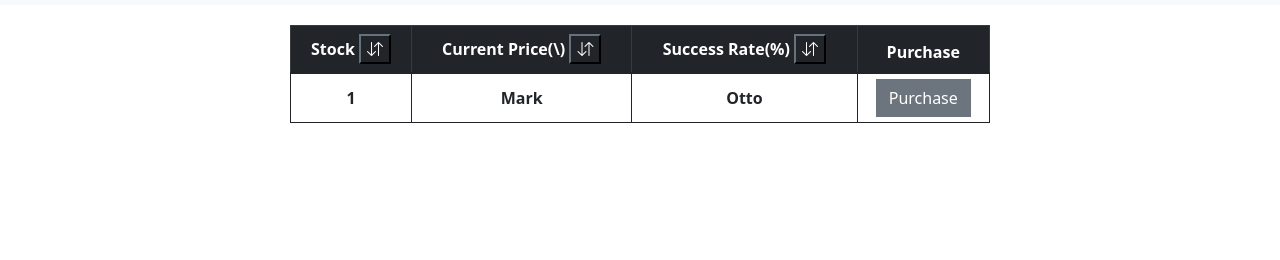
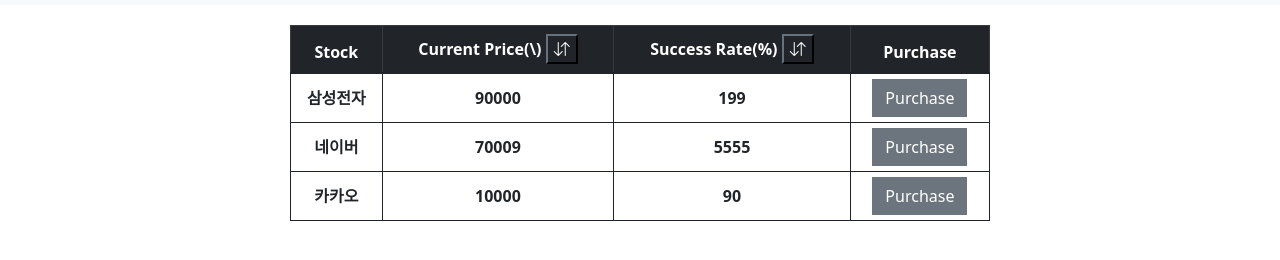
Before and after one commit to LeeBohyun/OSS_team19_project, a plain HTML site: page cart.html in a window 1280 px wide. Shown: the part 56-316 px from the top of the page. Drawn offline with nearby package versions, Linux system fonts and the light colour scheme.

Commit message:
Add js functions to cart.html
Add sortTable function, addStock function

```diff
--- a/cart.html
+++ b/cart.html
@@ -64,19 +64,16 @@
                   <tr class="table-dark">
                     <th>
                         Stock
-                        <button id="sortname" class="btn-dark">
-                            <i class="bi bi-arrow-down-up"></i>
-                        </button>
                     </th>
                     <th>
                         Current Price(\)
-                        <button id="sortname" class="btn-dark">
+                        <button id="sortprice" class="btn-dark" onclick='sortTable("price")'>
                             <i class="bi bi-arrow-down-up"></i>
                         </button>
                     </th>
                     <th>
                         Success Rate(%)
-                        <button id="sortname" class="btn-dark">
+                        <button id="sortrate" class="btn-dark" onclick='sortTable("pb")'>
                             <i class="bi bi-arrow-down-up"></i>
                         </button>
                     </th>
@@ -85,13 +82,7 @@
                     </th>
                   </tr>
                 </thead>
-                <tbody>
-                  <tr id="stock_info">
-                    <td id="name">1</td>
-                    <td id="price">Mark</td>
-                    <td id="possibility">Otto</td>
-                    <td><button type="button" class="btn btn-secondary rounded-0">Purchase</button></td>
-                  </tr>
+                <tbody id="tablebody">
                 </tbody>
             </table>
         </div>
@@ -102,5 +93,108 @@
             integrity="sha384-ka7Sk0Gln4gmtz2MlQnikT1wXgYsOg+OMhuP+IlRH9sENBO0LRn5q+8nbTov4+1p"
             crossorigin="anonymous"
         ></script>
+
+        <script>
+            //false == desc true == asc
+            let sort_info={
+                "name": [0, false],
+                "price":[1, false],
+                "pb" : [2, false],
+            }
+            function addStock(name, price, possibility){
+                let tr = document.createElement("tr");
+                tr.id = "stock_info";
+
+                let name_td = document.createElement("td");
+                let price_td = document.createElement("td");
+                let pb_td = document.createElement("td");
+                let purchase_td = document.createElement("td");
+
+                name_td.id = "name";
+                price_td.id="price";
+                pb_td.id = "possibility";
+
+                name_td.textContent = name;
+                price_td.textContent = price;
+                pb_td.textContent = possibility;
+
+                let purchase_btn = document.createElement("button");
+                purchase_btn.type = "button";
+                purchase_btn.className = "btn btn-secondary rounded-0";
+                purchase_btn.textContent = "Purchase";
+
+                purchase_td.appendChild(purchase_btn);
+
+                tr.appendChild(name_td);
+                tr.appendChild(price_td);
+                tr.appendChild(pb_td);
+                tr.appendChild(purchase_td);
+
+                //purchase 버튼 클릭했을 때 작동
+                purchase_btn.addEventListener("click", () => {
+                    tr.remove();
+                });
+
+                let tablebody =  document.querySelector("#tablebody");
+                tablebody.appendChild(tr);
+            }
+
+            //테스트
+            window.addEventListener("load", ()=>{
+                addStock("삼성전자", "90000", "199");
+                addStock("카카오", "10000", "90");
+                addStock("네이버", "70009", "5555");
+                sortTable("price");
+		    });
+
+            function sortTable(target)
+            {
+                const t = sort_info[target];
+                const idx = t[0];
+                const state = t[1];
+
+                sort_info[target] = [idx, !state];
+
+                table = document.querySelector("#tablebody");
+                let rows = table.rows;
+
+                let values = [];
+
+                let switching = true, x, y;
+                while(switching)
+                {
+                    switching = false;
+                    rows = table.rows;
+                    for (i = 0; i < (rows.length-1); i++) {
+                        shouldSwitch = false;
+                        x = rows[i].getElementsByTagName("TD")[idx];
+                        y = rows[i + 1].getElementsByTagName("TD")[idx];
+
+                        if(state)
+                        {
+                            if (parseInt(x.textContent) > parseInt(y.textContent)) {
+                                console.log(x.textContent, y.textContent);
+                                shouldSwitch = true;
+                                break;
+                            }
+                        }
+                        else
+                        {
+                            if (parseInt(x.textContent) < parseInt(y.textContent)) {
+                                shouldSwitch = true;
+                                break;
+                            }
+                        }
+                    }
+
+                    if (shouldSwitch) {
+                        rows[i].parentNode.insertBefore(rows[i + 1], rows[i]);
+                        switching = true;
+                    }
+                }
+            }
+
+
+        </script>
     </body>
 </html>
```
